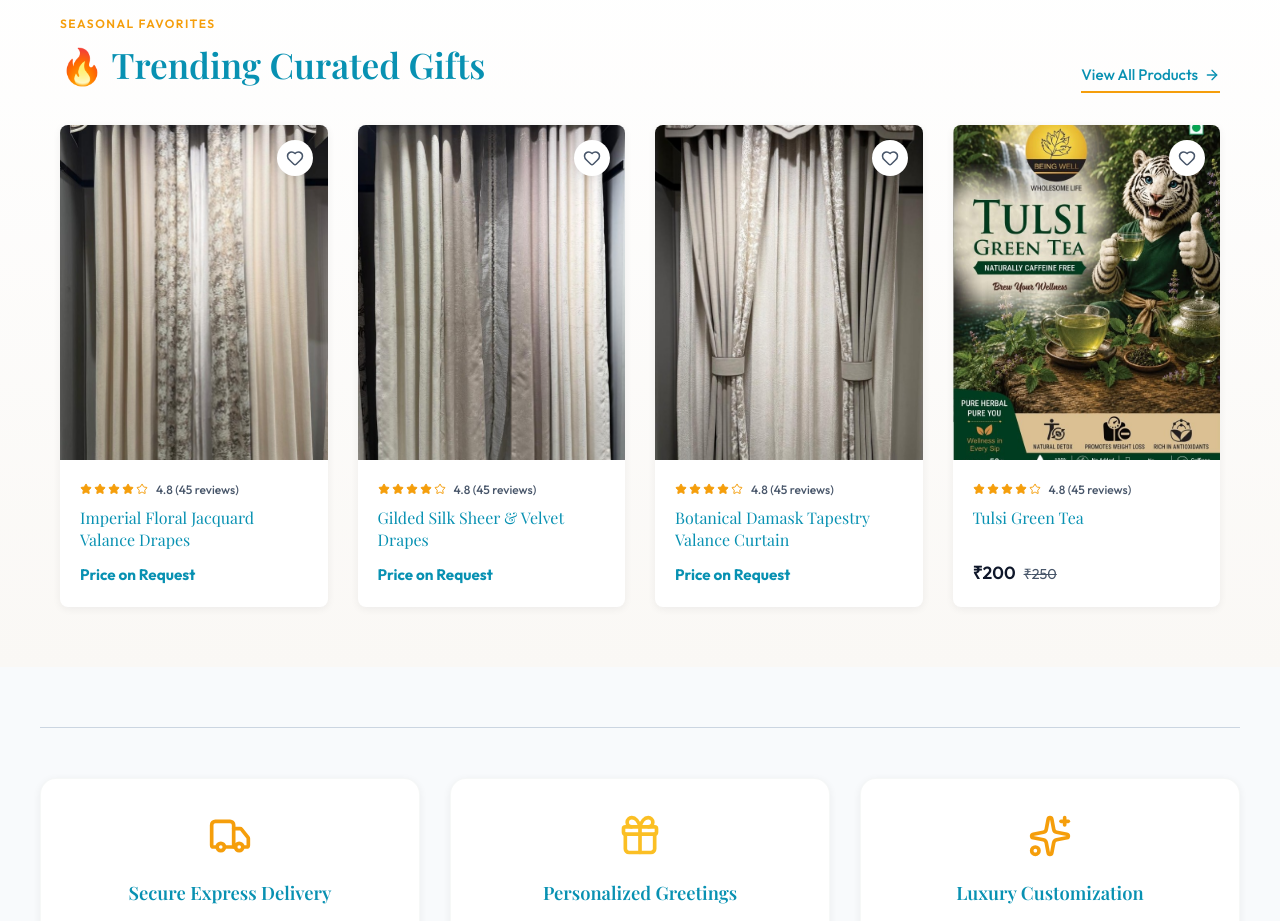
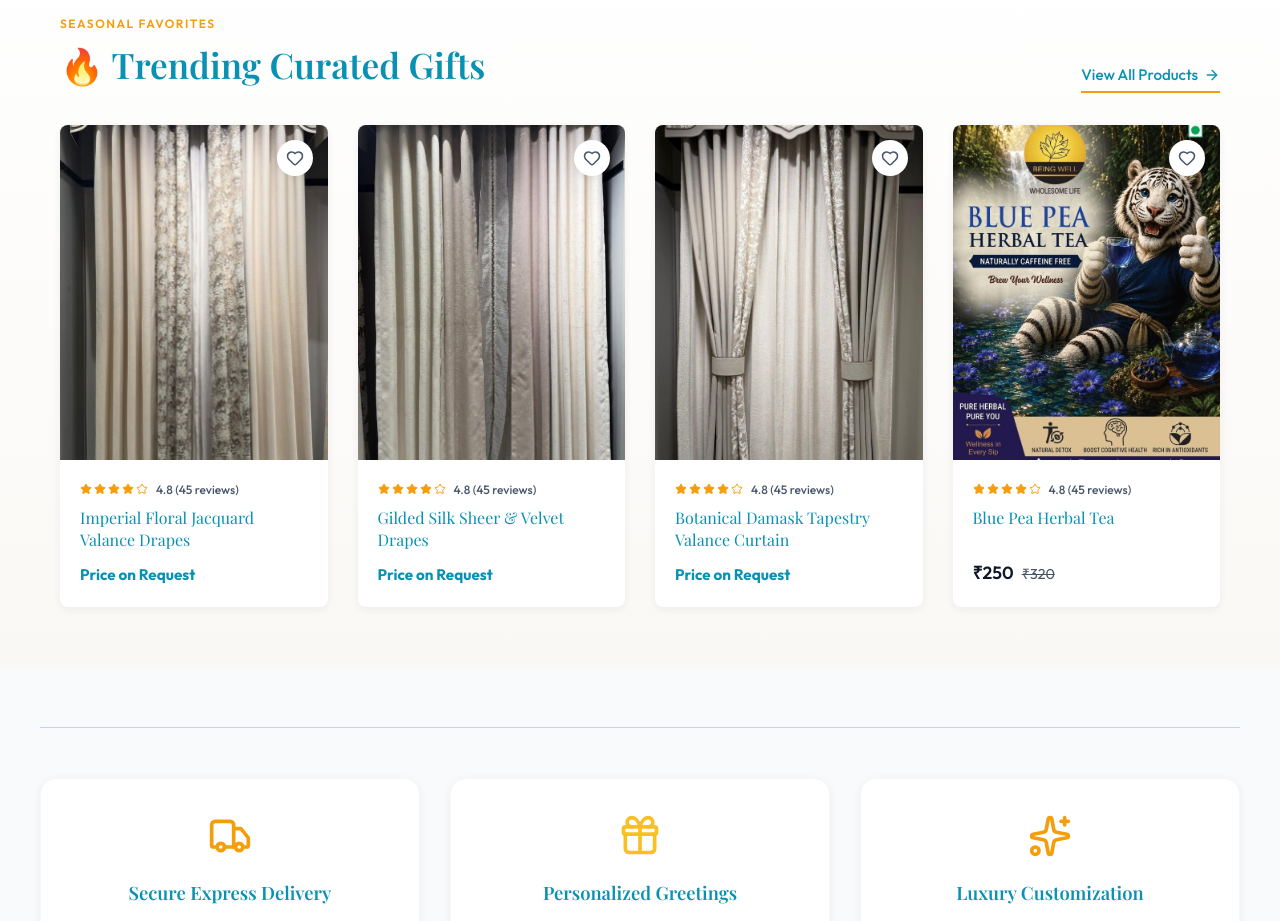
Before and after one commit to Xtertm3/Saugaat, a React (Vite) app: page / in a window 1280 px wide. Shown: the part 2300-3221 px from the top of the page. Built offline with nearby package versions, Linux system fonts and the light colour scheme; no server answers; the database is empty; a web font is replaced by a local one.

Commit message:
feat: add Chamomile Herbal Tea and Blue Pea Herbal Tea to Being Well category

```diff
--- a/src/data/seedData.ts
+++ b/src/data/seedData.ts
@@ -50,6 +50,28 @@ export const seedProducts = [
     category_id: 'being-well',
     price: 200,
     original_price: 250,
+    gst: 5,
+    is_bestseller: true,
+    is_trending: true,
+    status: 'active'
+  },
+  {
+    name: 'Chamomile Herbal Tea',
+    description: 'Calming and restorative herbal tea crafted with whole chamomile blossoms. 100% natural, naturally caffeine-free. Supports immunity, relaxes body & mind, and promotes better restful sleep. Net Wt.: 50g. No added flavour, no preservatives.',
+    category_id: 'being-well',
+    price: 250,
+    original_price: 320,
+    gst: 5,
+    is_bestseller: true,
+    is_trending: true,
+    status: 'active'
+  },
+  {
+    name: 'Blue Pea Herbal Tea',
+    description: 'Exotic butterfly blue pea flower tea rich in vibrant natural anthocyanin antioxidants. 100% natural, caffeine-free infusion for natural body detox, cognitive brain health, and vibrant wellness. Net Wt.: 50g. No added flavour, no preservatives.',
+    category_id: 'being-well',
+    price: 250,
+    original_price: 320,
     gst: 5,
     is_bestseller: true,
     is_trending: true,
@@ -120,6 +142,8 @@ export const seedProductImages = [
   { product_name: 'Rose Herbal Tea', images: ['/being-well/rose-herbal-tea.jpg'] },
   { product_name: 'Immunity Herbal Tea', images: ['/being-well/immunity-herbal-tea.jpg'] },
   { product_name: 'Tulsi Green Tea', images: ['/being-well/tulsi-green-tea.jpg'] },
+  { product_name: 'Chamomile Herbal Tea', images: ['/being-well/chamomile-herbal-tea.jpg'] },
+  { product_name: 'Blue Pea Herbal Tea', images: ['/being-well/blue-pea-herbal-tea.jpg'] },
 
   // Curtains
   { product_name: 'Botanical Damask Tapestry Valance Curtain', images: ['/curtains/botanical-damask-tapestry.jpg'] },
```
Also changed, not shown: src/data/mockData.ts (+20 -0 lines), public/being-well/blue-pea-herbal-tea.jpg (added), public/being-well/chamomile-herbal-tea.jpg (added).
